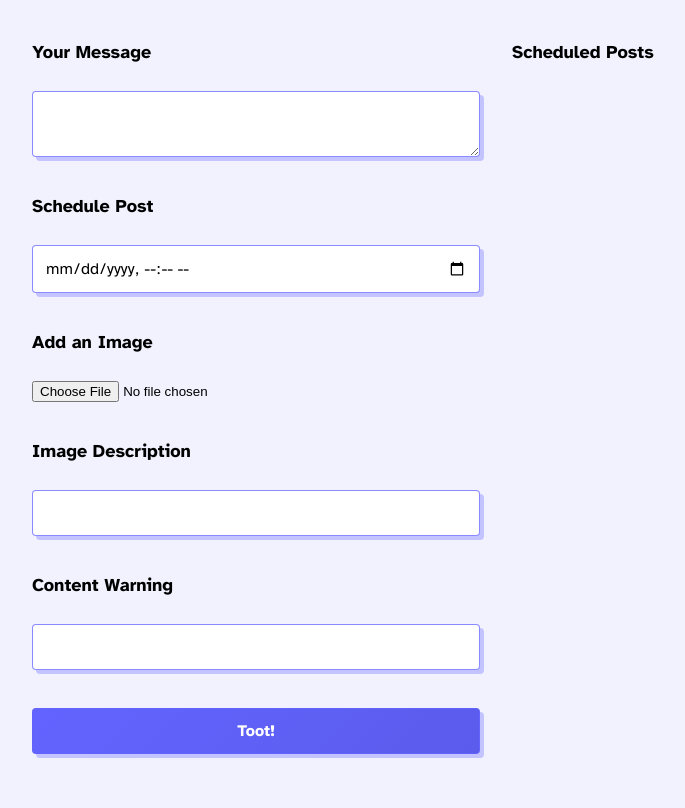
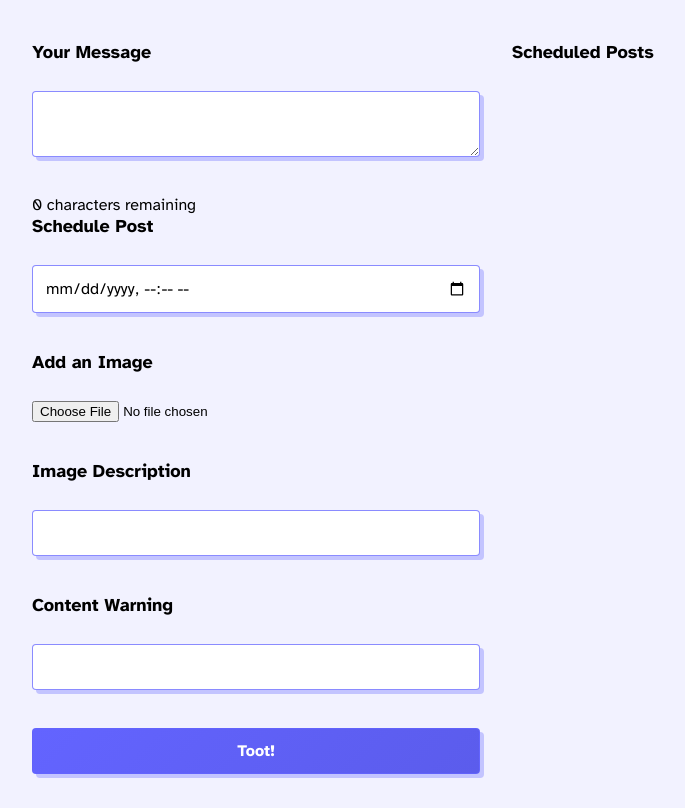
Before and after one commit to scidsg/mastodon-scheduler, a Flask app: template templates/index.html in a window 1280 px wide. Shown: the part 57-865 px from the top of the page, without its empty margins (144-829 px from the left). Run offline with Flask 3, Linux system fonts and the light colour scheme; the template is opened without the code that fills it, so the values that code supplies are empty.

Commit message:
Update index.html

```diff
--- a/templates/index.html
+++ b/templates/index.html
@@ -37,6 +37,7 @@
         <form method="POST" onsubmit="return validateForm()" enctype="multipart/form-data">
             <label for="content">Your Message</label><br>
             <textarea id="content" name="content"></textarea><br>
+            <div id="charCount">500 characters remaining</div>
             <label for="scheduled_at">Schedule Post</label><br>
             <input type="datetime-local" id="scheduled_at" name="scheduled_at"><br>
             <label for="image">Add an Image</label><br>
```
